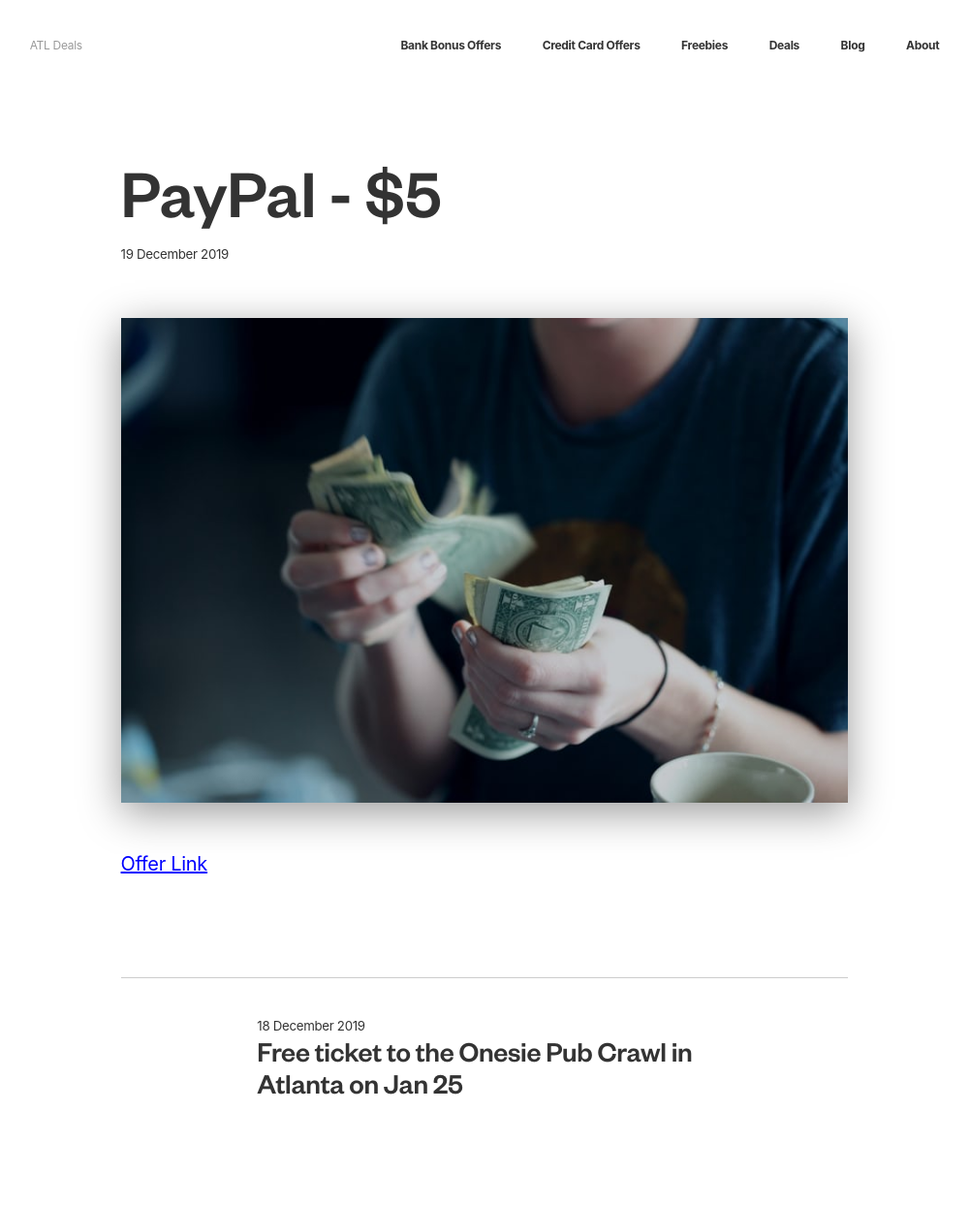
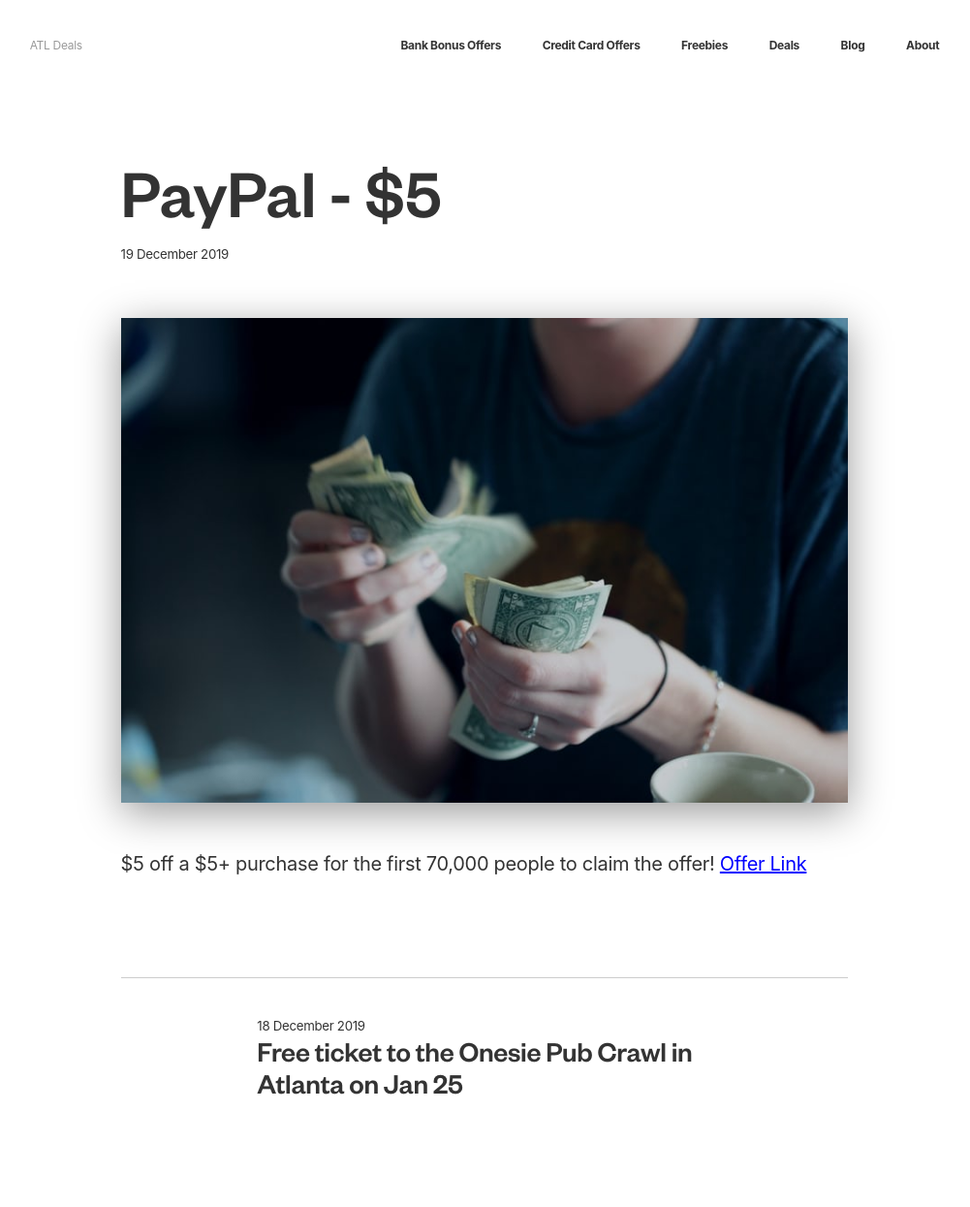
Before and after one commit to ohiosveryown/atldeals, a Jekyll site: the page built from _posts/2019-12-19-paypal-5-dollars.markdown, in a window 1280 px wide. Shown: the whole page at 97% size, without its empty margins (140-1141 px from the left). Built offline with Jekyll 4.4.1, drawn with Linux system fonts in a browser that asks for light colours; our own code applies the rules of GitHub Pages for plain Markdown files.

Commit message:
Updated Paypal 5 Dollars

```diff
--- a/_posts/2019-12-19-paypal-5-dollars.markdown
+++ b/_posts/2019-12-19-paypal-5-dollars.markdown
@@ -9,4 +9,5 @@
 description: "$5 off $5 using PayPal"
 ---
 
+$5 off a $5+ purchase for the first 70,000 people to claim the offer!
 [Offer Link](https://www.paypal.com/us/webapps/mpp/offers?view=details&offerId=LSMLJ46VGJA3N)
```
